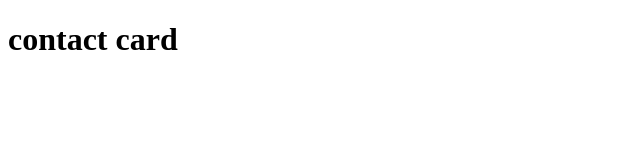
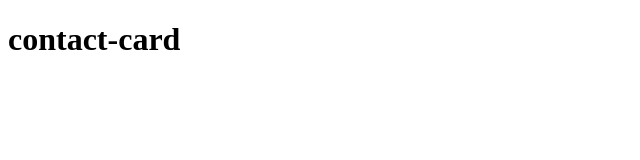
Before and after one commit to BaileyPugh/contactcard, a plain HTML site: page index.html in a window 1280 px wide. Shown: the full height of the page, 0-640 px from the left. Drawn offline with Linux system fonts and the light colour scheme.

Commit message:
myfirstcommit

```diff
--- a/index.html
+++ b/index.html
@@ -7,6 +7,6 @@
     <title>Document</title>
 </head>
 <body>
-    <h1>contact card</h1>
+    <h1>contact-card</h1>
 </body>
 </html>
```
